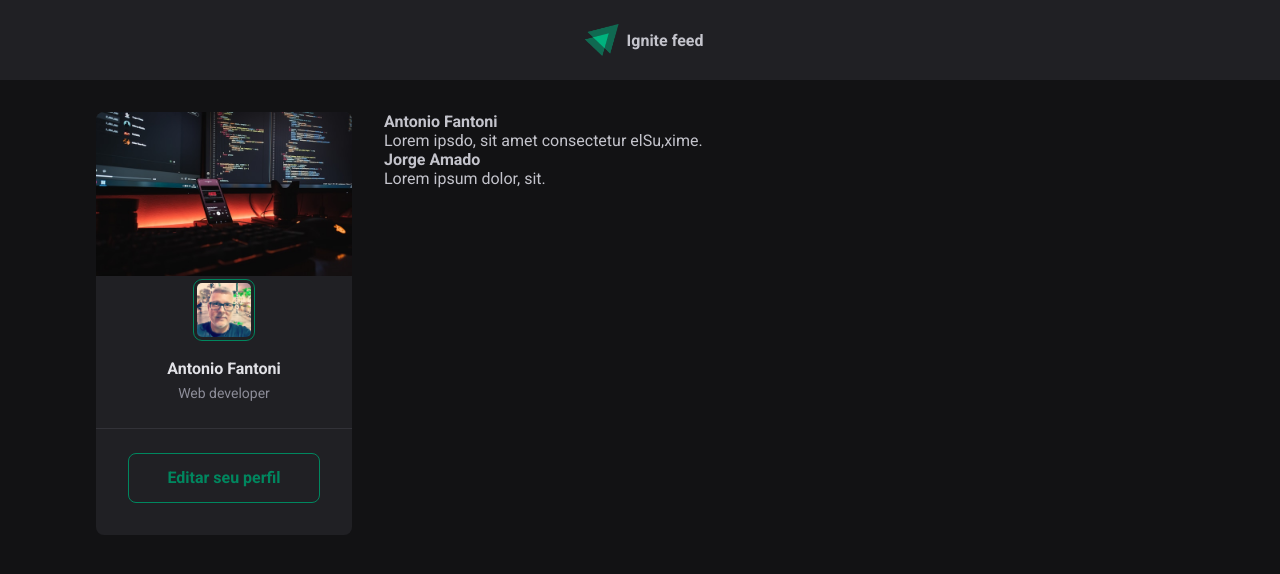
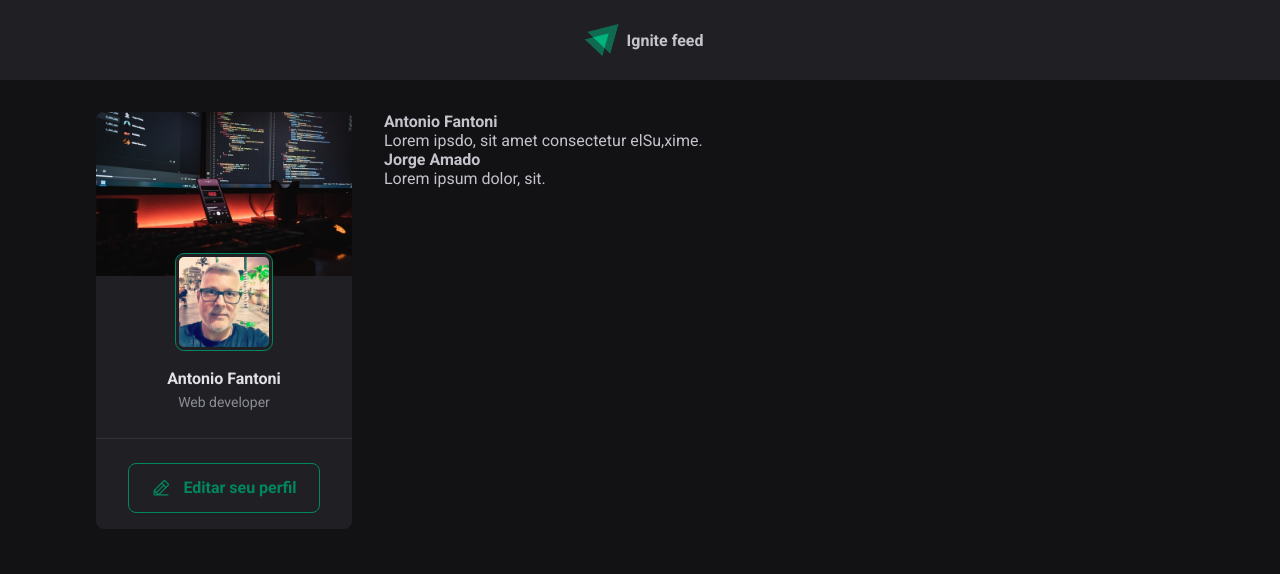
Before and after one commit to antoniofantoni/01-fundamentos-reactjs, a React (Vite) app: page / in a window 1280 px wide. Shown: the top 574 px of the page. Built offline with nearby package versions, Linux system fonts and the light colour scheme.

Commit message:
commit: styles footer

```diff
--- a/package.json
+++ b/package.json
@@ -10,6 +10,7 @@
     "preview": "vite preview"
   },
   "dependencies": {
+    "@phosphor-icons/react": "^2.1.5",
     "react": "^18.2.0",
     "react-dom": "^18.2.0"
   },
--- a/src/components/Sidebar.jsx
+++ b/src/components/Sidebar.jsx
@@ -1,6 +1,8 @@
 import styles from "./Sidebar.module.css";
 import fotoAntonio from '..//assets/foto-antonio.png'
 import foto from '../assets/foto.jpg'
+import { PencilLine } from '@phosphor-icons/react'
+
 export function Sidebar() {
   return (
     <aside className={styles.sidebar}>
@@ -14,7 +16,9 @@ export function Sidebar() {
 				<span>Web developer</span>
       </div>
 			<footer>
-				<a href="#">Editar seu perfil</a>
+				<a href="#">
+        <PencilLine size={20}/>
+                    Editar seu perfil</a>
 			</footer>
     </aside>
   );
--- a/src/components/Sidebar.module.css
+++ b/src/components/Sidebar.module.css
@@ -14,7 +14,7 @@ object-fit: cover;
 display: flex;
 flex-direction: column;
 align-items: center;
-margin-top: 0px - 1.5rem - 6px;
+margin-top: -1.65rem;
 
 }
 
@@ -35,8 +35,8 @@ margin-top: 0px - 1.5rem - 6px;
 
 .avatar{
 
-width: calc(3rem + 12px);
-height: calc(3rem + 12px);
+width: calc(6rem);
+height: calc(6rem);
 border-radius: 8px;
 border: 3px solid var(--gray-800);
 outline: 1.5px solid var(--green-500);
@@ -47,19 +47,20 @@ outline: 1.5px solid var(--green-500);
 .sidebar footer{
 	border-top: 1px solid var(--gray-600);
 	margin-top: 1.5rem;
-	padding: 1.5rem 2rem 2rem;
+	padding: 1.5rem 2rem 1rem;
+
 
 }
 
 
 .sidebar footer a{
-
+position: relative;
 background-color: transparent;
 color: var(--green-500);
 border:1px solid var(--green-500);
 border-radius: 8px;
 height: 50px;
-padding: 0 1.5rem;
+padding: 0 1rem;
 font-weight: bold;
 display: block;
 text-decoration: none;
@@ -67,5 +68,14 @@ text-decoration: none;
 display: flex;
 justify-content: center;
 align-items: center;
+gap: 0.75rem;
+
+transition: color 0.5s, background-color 0.5s;
+}
+
+.sidebar footer a:hover {
+
+	background: var(--green-500);
+	color: white;
 
 }
```
Also changed, not shown: 1 other file (tests, documents, lock files or other folders).
